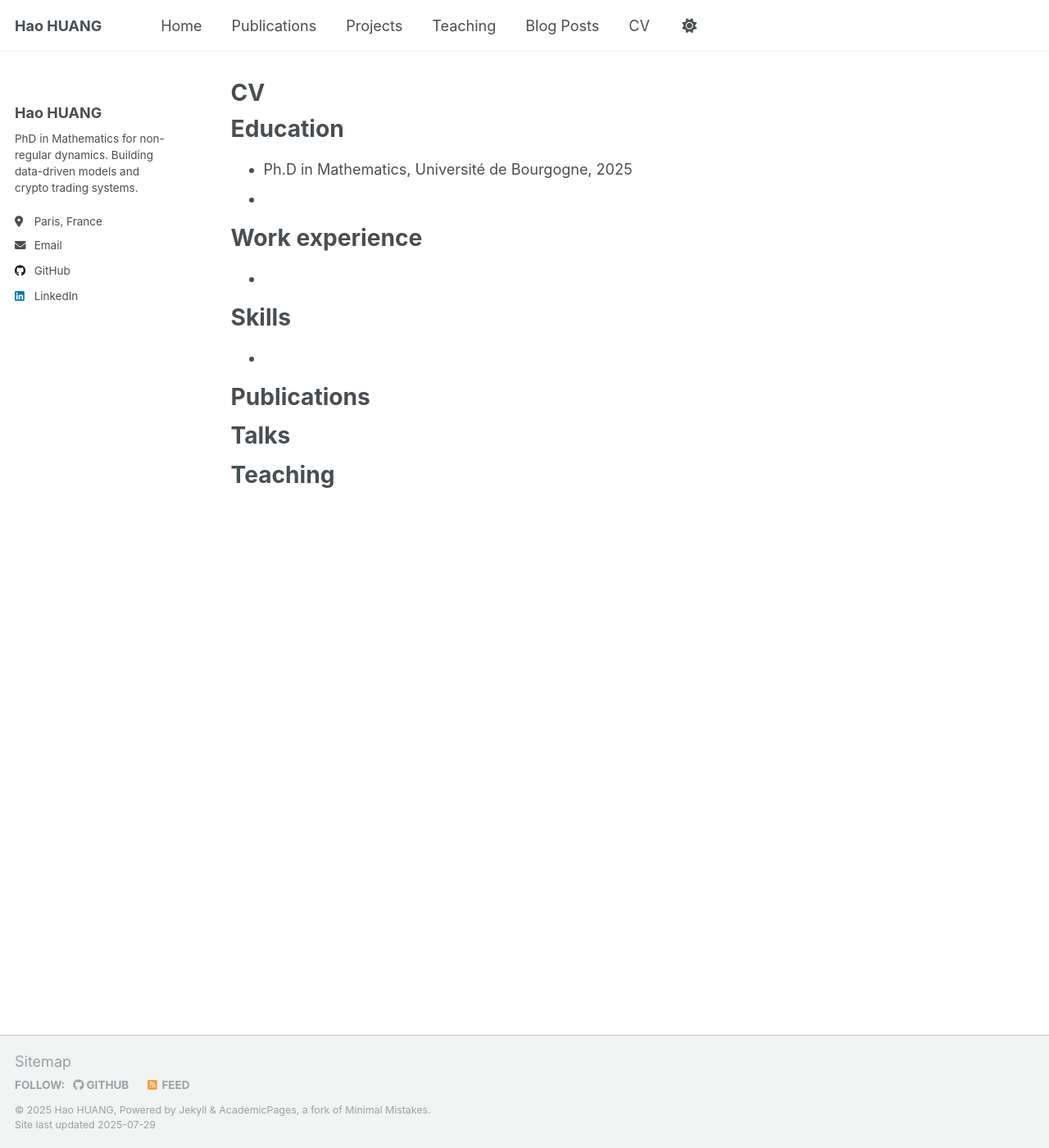
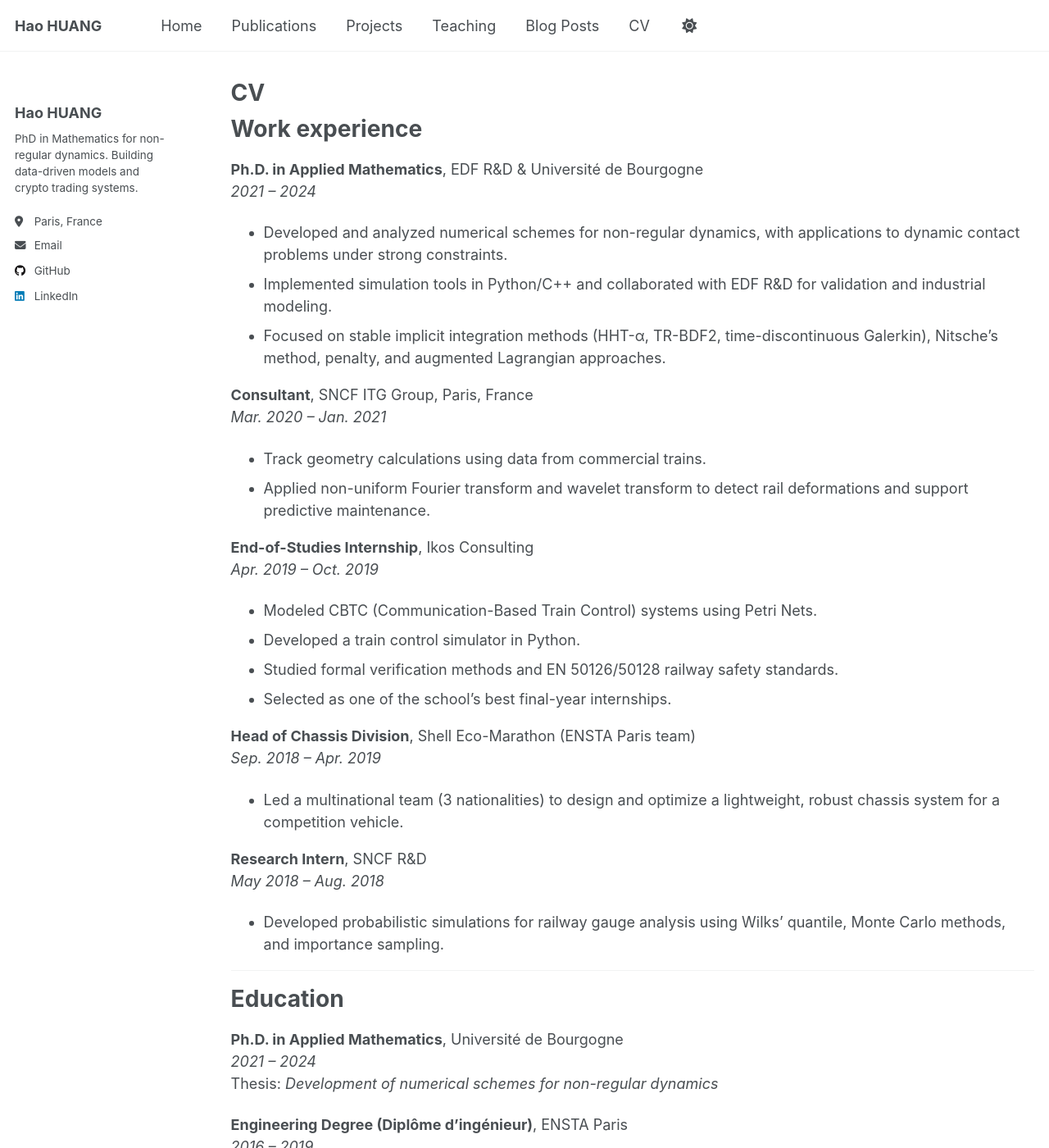
Before and after one commit to qsohh/qsohh.github.io, a Jekyll site: the page built from _pages/cv.md, in a window 1280 px wide and 1400 px high. Shown: the whole window at 82% size. Built offline with Jekyll 4.4.1, drawn with Linux system fonts in a browser that asks for light colours; a script that is not in the unit is left out; some of the changed text lies outside the part shown.

Commit message:
cv update

```diff
--- a/_pages/cv.md
+++ b/_pages/cv.md
@@ -9,24 +9,92 @@ redirect_from:
 
 {% include base_path %}
 
+Work experience
+======
+
+**Ph.D. in Applied Mathematics**, EDF R&D & Université de Bourgogne
+*2021 – 2024*
+- Developed and analyzed numerical schemes for non-regular dynamics, with applications to dynamic contact problems under strong constraints.
+- Implemented simulation tools in Python/C++ and collaborated with EDF R&D for validation and industrial modeling.
+- Focused on stable implicit integration methods (HHT-α, TR-BDF2, time-discontinuous Galerkin), Nitsche’s method, penalty, and augmented Lagrangian approaches.
+
+**Consultant**, SNCF ITG Group, Paris, France
+*Mar. 2020 – Jan. 2021*
+- Track geometry calculations using data from commercial trains.
+- Applied non-uniform Fourier transform and wavelet transform to detect rail deformations and support predictive maintenance.
+
+**End-of-Studies Internship**, Ikos Consulting
+*Apr. 2019 – Oct. 2019*
+- Modeled CBTC (Communication-Based Train Control) systems using Petri Nets.
+- Developed a train control simulator in Python.
+- Studied formal verification methods and EN 50126/50128 railway safety standards.
+- Selected as one of the school's best final-year internships.
+
+**Head of Chassis Division**, Shell Eco-Marathon (ENSTA Paris team)
+*Sep. 2018 – Apr. 2019*
+- Led a multinational team (3 nationalities) to design and optimize a lightweight, robust chassis system for a competition vehicle.
+
+**Research Intern**, SNCF R&D
+*May 2018 – Aug. 2018*
+- Developed probabilistic simulations for railway gauge analysis using Wilks' quantile, Monte Carlo methods, and importance sampling.
+
+---
+
 Education
 ======
-* Ph.D in Mathematics, Université de Bourgogne, 2025
-*
 
-Work experience
-======
-*
+**Ph.D. in Applied Mathematics**, Université de Bourgogne
+*2021 – 2024*
+Thesis: *Development of numerical schemes for non-regular dynamics*
+
+**Engineering Degree (Diplôme d’ingénieur)**, ENSTA Paris
+*2016 – 2019*
+- Majors: Mechanical Systems & Environment, Intelligent Mobility
+
+**Bachelor in Mechanics**, Université Claude Bernard Lyon 1
+*2014 – 2016*
+
+**Bachelor in Physics**, Wuhan University
+*2012 – 2014*
+- Dual degree through international exchange program.
+
+---
 
 Skills
 ======
-*
+
+- **Programming**: Python (advanced), C# (intermediate), C++, R (basic)
+- **Tools / Libraries**: Git, Linux, LaTeX, Jupyter, PyTorch, scikit-learn, Matlab
+- **Simulation / Modeling**: Contact mechanics, numerical schemes, formal methods
+- **Software Engineering**: API integration, algorithm design, real-time data handling
+
+---
+
+Languages
+======
+
+- Chinese: Native
+- English: Professional
+- French: Professional
+
+---
 
 Publications
 ======
 
-Talks
-======
+- *HHT-α and TR-BDF2 schemes for dynamic contact problems*, Comput Mech (2023)
+- *Some stability results for frictionless contact problems in elastodynamics formulated with Nitsche's method* (2024)
+
+---
 
 Teaching
 ======
+
+**Université de Bourgogne**, Teaching Assistant
+*2022*
+- Led tutorial sessions for the “Calcul scientifique” (Scientific Computing) course for second-year Master's (M2) students in Applied Mathematics.
+- Covered numerical methods including spectral methods, finite difference methods, and finite element methods.
+
+**ENSTA Paris**, Teaching Assistant
+*2020*
+- Assisted in the course "Motorization and Hybridization" for third-year engineering students.
```
